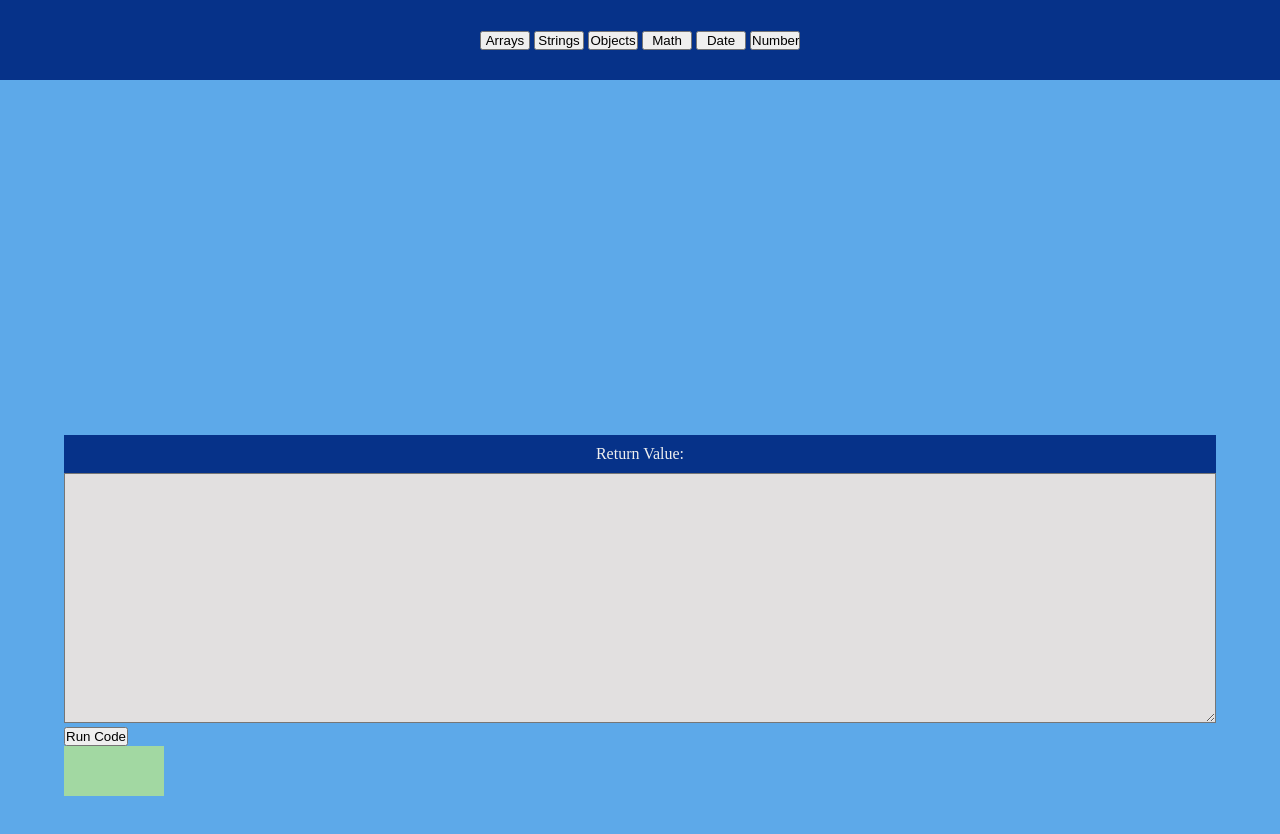
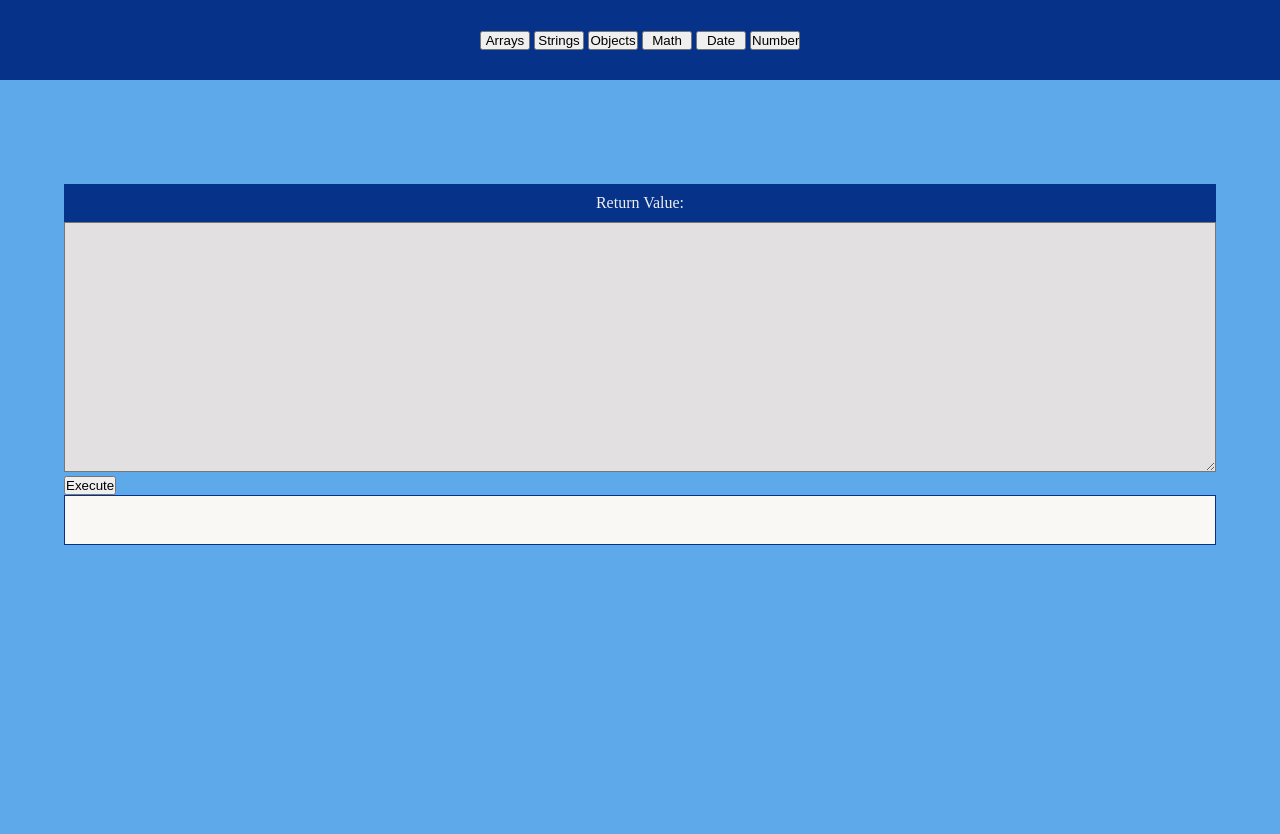
Before and after one commit to DavidAndreww/all-of-the-methods, a website with bundled scripts: page index.html in a window 1280 px wide. After the commit the page ends 800 px from the top, so only its background shows below. Built offline with nearby package versions, Linux system fonts and the light colour scheme; files whose address does not match are found by name.

Commit message:
adjusted padding, styled scrollbar and changed button text

```diff
--- a/app.js
+++ b/app.js
@@ -7,7 +7,6 @@ const editor = CodeMirror.fromTextArea(mirrorArea, {
 })
 
 const primarybuttons = document.querySelectorAll('.primary-btn')
-// let mirror = document.querySelector('.method-code-editor')
 
 // add onClick event listener to each primary button, that calls secondaryBtnGenerator()
 primarybuttons.forEach((button) => {
--- a/index.html
+++ b/index.html
@@ -30,7 +30,7 @@
         <p class="method-description-p"></p>
       </section>
         <textarea class="text-area"></textarea>
-        <button id="submit">Run Code</button>
+        <button id="submit">Execute</button>
         <div id="code-execution-field"></div>
       </div>
   </div>
--- a/styles.css
+++ b/styles.css
@@ -9,7 +9,11 @@ body {
   display: flex;
   /* flip this for mobile view*/
   flex-direction: column;
-  justify-content: center;
+  /* justify-content: center; */
+  background-color: #5da9e9;
+}
+button {
+  cursor: pointer;
 }
 .navbar {
   height: 10vh;
@@ -29,7 +33,7 @@ body {
   align-items: center;
   /* justify-content: center; */
   background: #5da9e9;
-  height: 20vh;
+  height: 10vh;
 }
 .more-than-9 {
   overflow-x: scroll;
@@ -123,11 +127,12 @@ transform: scale(1.05);
 }
 
 .main {
+  padding-top: 3vh;
   display: flex;
   align-items: center;
   justify-content: center;
-  height: 80vh;
-  background-color: #5da9e9;
+  /* height: 80vh; */
+  /* background-color: #5da9e9; */
 }
 .content-display-box {
   width: 90vw;
@@ -155,7 +160,23 @@ transform: scale(1.05);
 }
 
 #code-execution-field{
-  width: 100px;
+  width: inherit;
   height: 50px;
-  background: rgb(162, 216, 162);
+  background: #FAF8F5;
+  border: 1px solid #063289;
 }
+
+/*Scrollbar styling*/
+::-webkit-scrollbar {
+  height: 7px;
+}
+::-webkit-scrollbar-track {
+  background: #063289;
+  background-clip: content-box;
+  box-shadow: inset 0 0 6px rgba(0, 0, 0, 0.3)
+}
+::-webkit-scrollbar-thumb {
+  background-color: white;
+  border-radius: 50px;
+  border: 1px solid #FAF8F5;
+}
```
